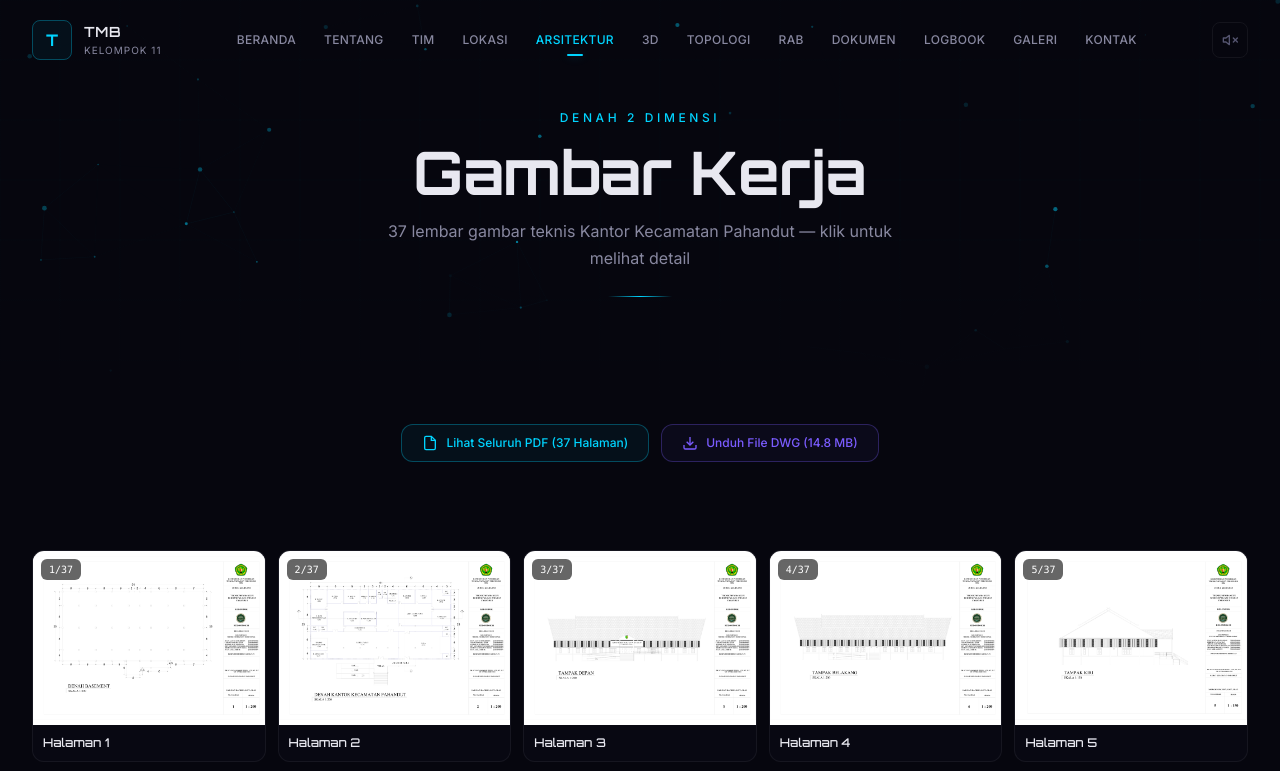
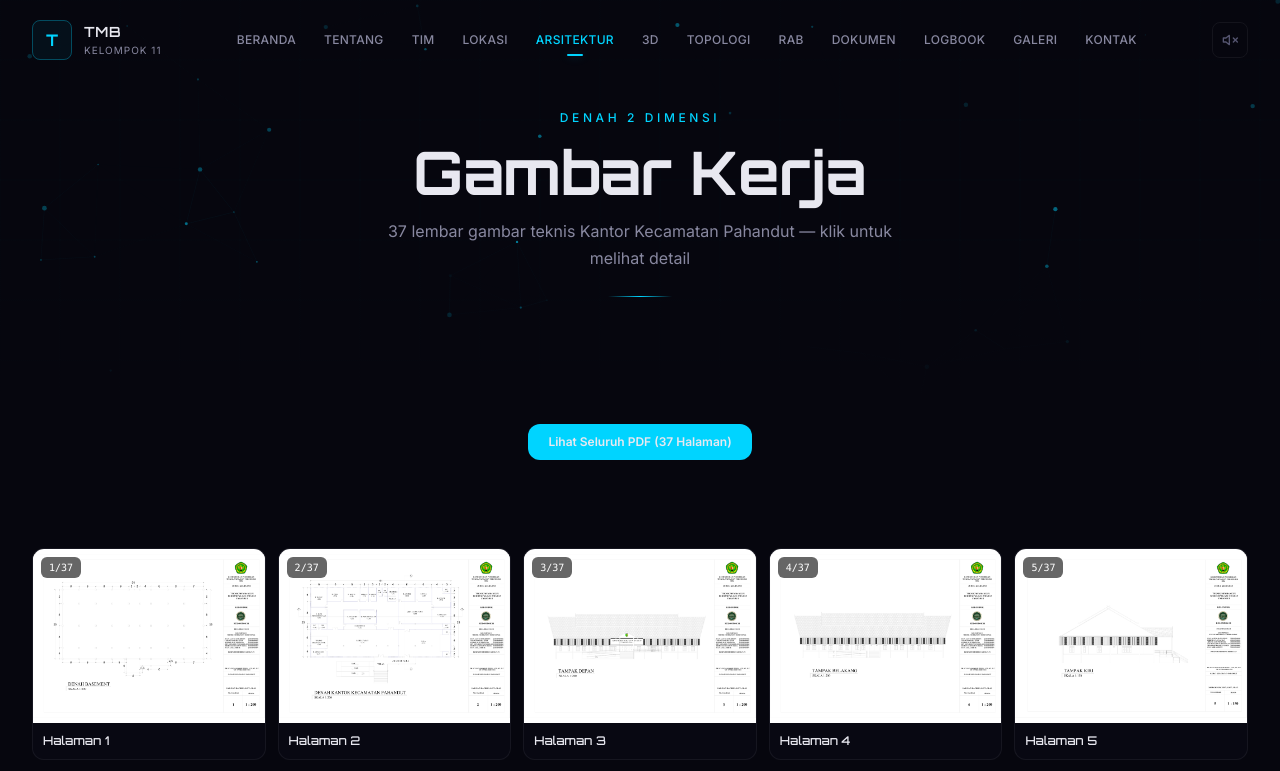
Before and after one commit to Scthyleee/proyek-tmb-website, a Next.js app: page /arsitektur in a window 1280 px wide. Shown: the top 771 px of the page. Built offline with nearby package versions, Linux system fonts and the light colour scheme.

Commit message:
Remove confidential DWG file link

```diff
--- a/app/arsitektur/page.tsx
+++ b/app/arsitektur/page.tsx
@@ -87,28 +87,10 @@ export default function ArsitekturPage() {
         <div className="section-container flex flex-wrap justify-center gap-3">
           <Link
             href="/dokumen?tab=gambar-kerja"
-            className="inline-flex items-center gap-2 px-5 py-2.5 rounded-xl border border-accent/30 bg-accent/5
-              text-accent text-xs font-medium hover:bg-accent/10 transition-all duration-300"
+            className="inline-flex items-center gap-2 px-5 py-2.5 rounded-xl bg-accent text-bg-primary text-xs font-semibold hover:bg-accent/90 transition-all duration-300"
           >
-            <svg width="16" height="16" viewBox="0 0 24 24" fill="none" stroke="currentColor" strokeWidth="2">
-              <path d="M14 2H6a2 2 0 0 0-2 2v16a2 2 0 0 0 2 2h12a2 2 0 0 0 2-2V8z" />
-              <polyline points="14 2 14 8 20 8" />
-            </svg>
             Lihat Seluruh PDF (37 Halaman)
           </Link>
-          <a
-            href="https://github.com/Scthyleee/proyek-tmb-website/releases/download/v1.0.0/rencana-kantor-kecamatan-pahandut.dwg"
-            download
-            className="inline-flex items-center gap-2 px-5 py-2.5 rounded-xl border border-accent-secondary/30 bg-accent-secondary/5
-              text-accent-secondary text-xs font-medium hover:bg-accent-secondary/10 transition-all duration-300"
-          >
-            <svg width="16" height="16" viewBox="0 0 24 24" fill="none" stroke="currentColor" strokeWidth="2">
-              <path d="M21 15v4a2 2 0 0 1-2 2H5a2 2 0 0 1-2-2v-4" />
-              <polyline points="7 10 12 15 17 10" />
-              <line x1="12" y1="15" x2="12" y2="3" />
-            </svg>
-            Unduh File DWG (14.8 MB)
-          </a>
         </div>
       </section>
 
```
